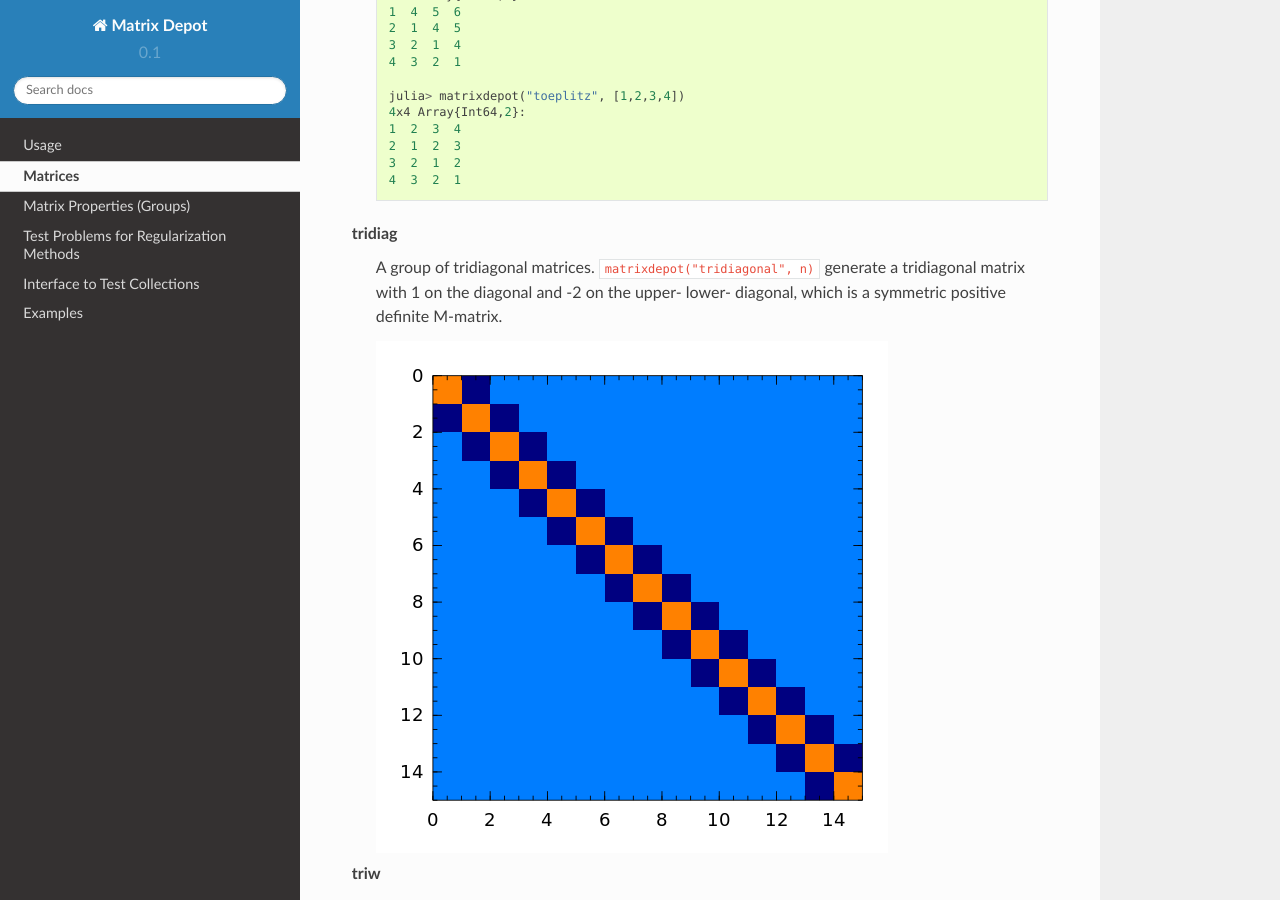
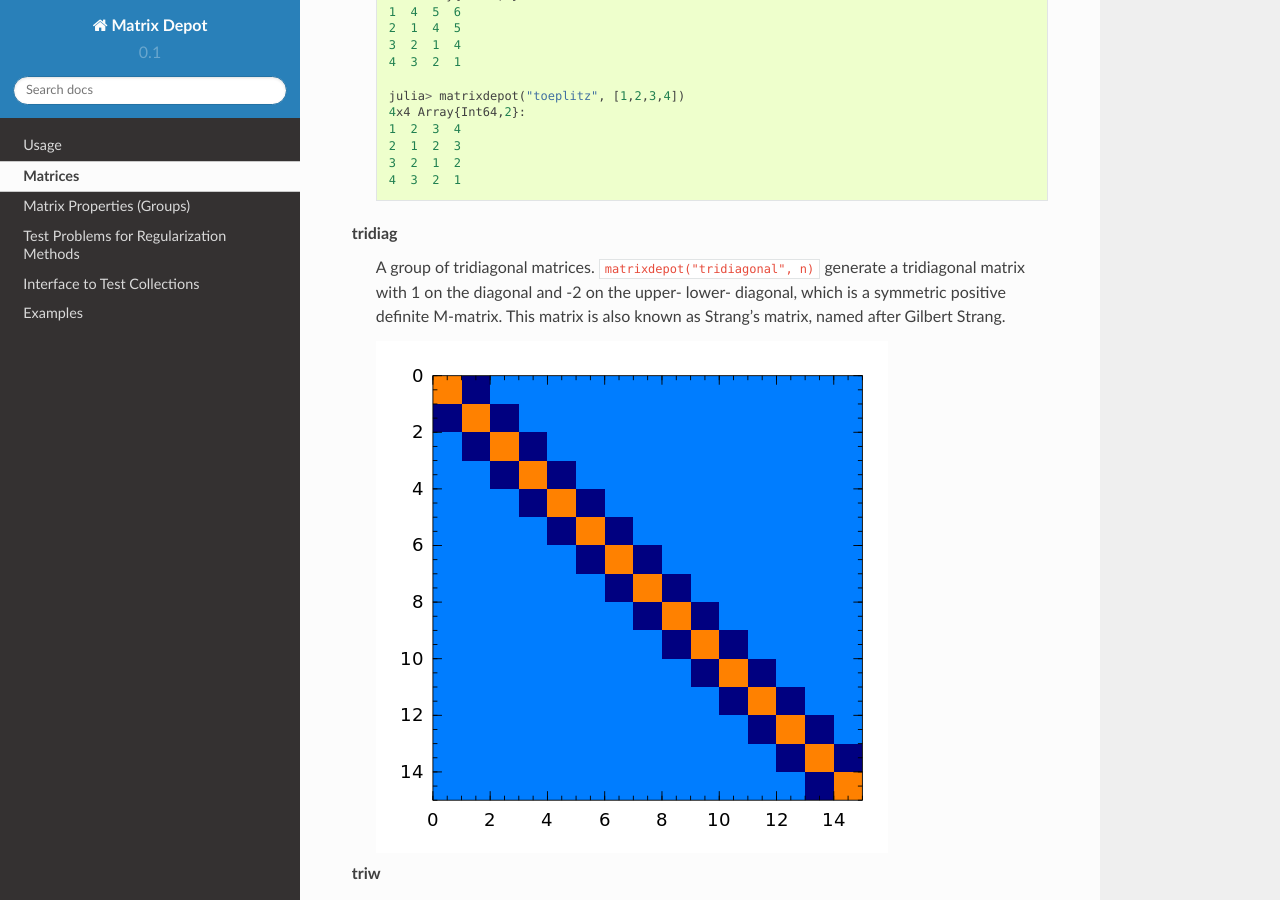
Before and after one commit to JuliaLinearAlgebra/MatrixDepot.jl, a Sphinx documentation site: the page built from doc/matrices.rst, in a window 1280 px wide and 900 px high, scrolled down 23879 px. Built offline with Sphinx 7.4.7 and the Read the Docs theme 2.0.0, drawn with Linux system fonts in a browser that asks for light colours.

Commit message:
update tridiag matrix doc and initialize golub matrix

```diff
--- a/doc/matrices.rst
+++ b/doc/matrices.rst
@@ -234,7 +234,9 @@ Matrices
    tridiag
       A group of tridiagonal matrices. ``matrixdepot("tridiagonal", n)``
       generate a tridiagonal matrix with 1 on the diagonal and -2 on the
-      upper- lower- diagonal, which is a symmetric positive definite M-matrix.
+      upper- lower- diagonal, which is a symmetric positive definite
+      M-matrix. This matrix is also known as Strang's matrix, named after
+      Gilbert Strang.
 
       .. image:: images/tridiag.png
 
```
Also changed, not shown: 2 other files.
